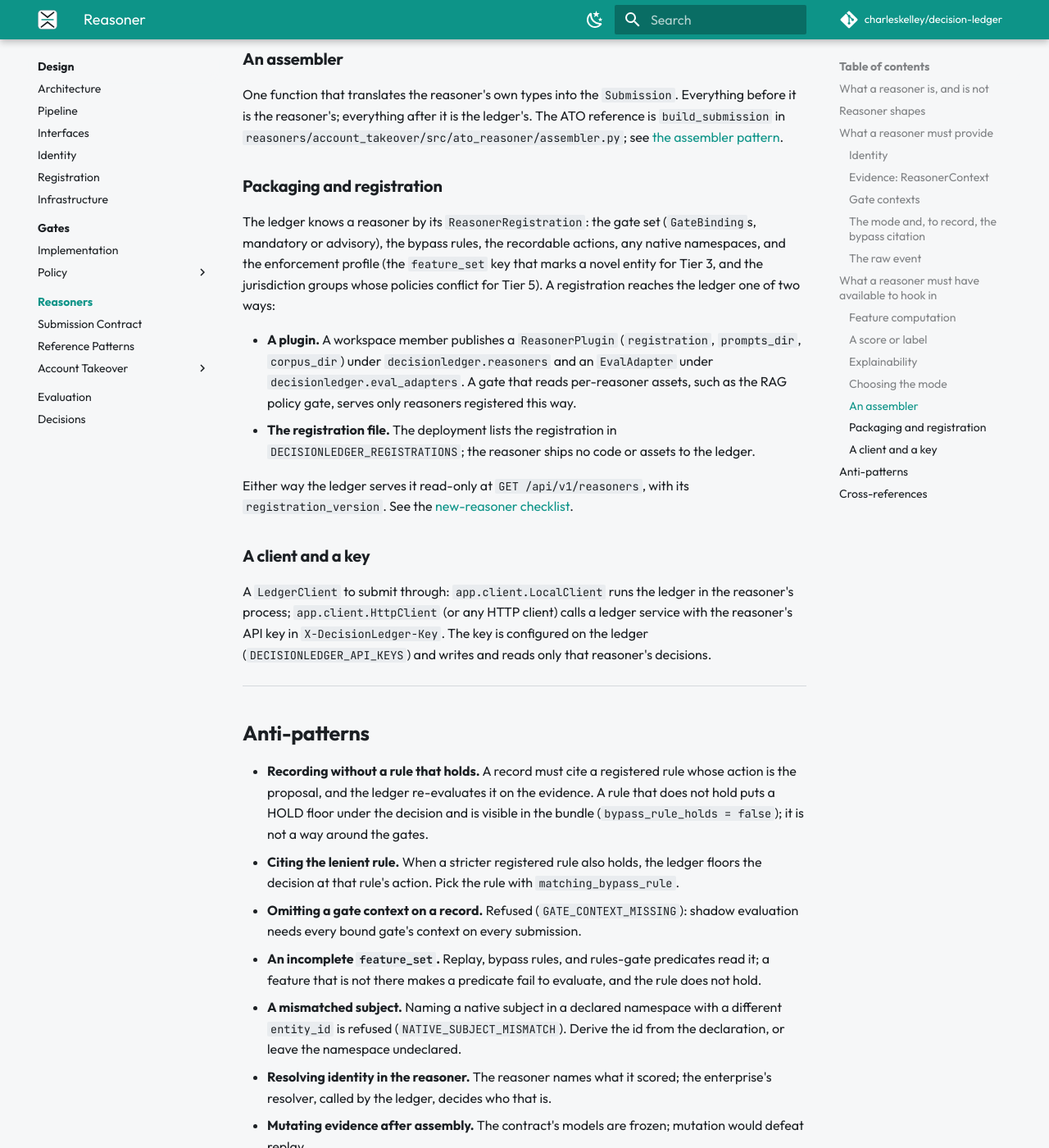
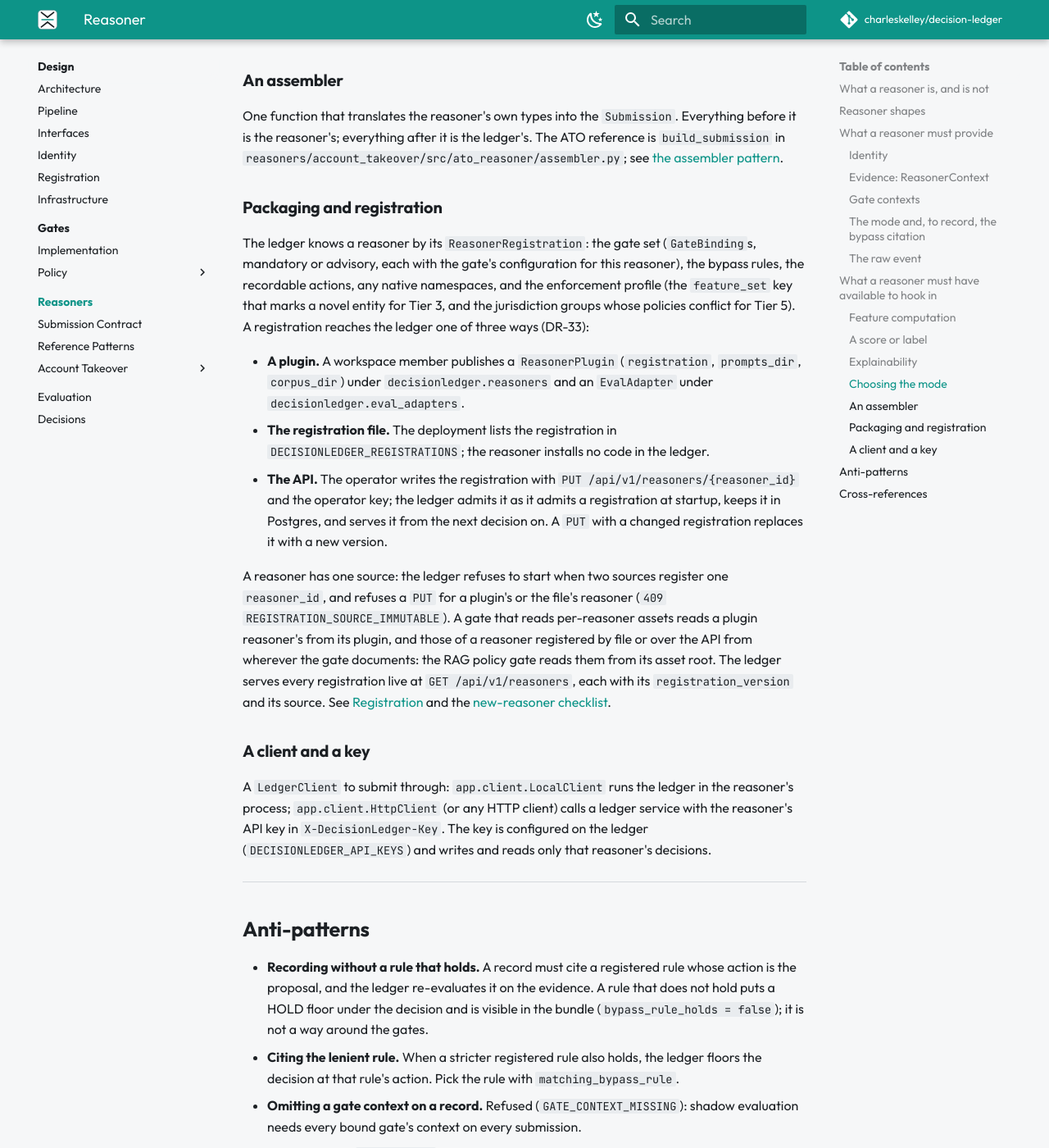
Before and after one commit to charleskelley/decision-ledger, an MkDocs documentation site: the page built from docs/design/reasoners/index.md, in a window 1280 px wide and 1400 px high, scrolled down 4415 px. Shown: the whole window at 82% size. Built offline with MkDocs 1.6.1 and Material for MkDocs 9.7.7, drawn with Linux system fonts in a browser that asks for light colours; comment, search, counter and statistics services are not loaded; some of the changed text lies outside the part shown.

Commit message:
docs: the registration story names its three sources and the live registry
The reasoner overview's packaging section, untouched since DR-31, said a
registration reaches the ledger one of two ways and is served read-only,
and that a gate reading per-reasoner assets serves only plugin reasoners.
It now gives DR-33's three sources (a plugin, the deployment's
registration file, and PUT /api/v1/reasoners/{reasoner_id} with the
operator key), one source per reasoner, the live registry serving each
registration with its version and source from the next decision on, and
the RAG policy gate reading the prompts and corpus of a reasoner
registered by file or over the API from its asset root; its introduction
counts the six members that ship. The interfaces page follows DR-33 in
its registration section (the three sources, the live registry, the
binding's config in the gates row), its gate seam (binding_config_model;
a write refused by ReasonerScope), its API surface (the PUT route and its
problem codes; the operator key registers reasoners and submits no
decision), and its exception table (GateConfigError; how a refusal
surfaces on a write). The submission contract points at the reference
patterns, says a PUT is served from the next decision on, composes the
registrations written over the API in LocalClient.from_settings, and no
longer counts the stub as a second reasoner.

```diff
--- a/docs/design/reasoners/index.md
+++ b/docs/design/reasoners/index.md
@@ -10,12 +10,14 @@ never imports a reasoner (DR-26, DR-31).
 
 A reasoner in this repository is a uv workspace member under
 `reasoners/<name>/` that publishes its registration through a
-`decisionledger.reasoners` entry point. Two ship here: the reference
-reasoner `reasoners/account_takeover/` (import package `ato_reasoner`) and
-the documented example `reasoners/example/` (import package
-`example_reasoner`). A reasoner that runs elsewhere, in any language,
-registers through the deployment's registration file instead and submits
-over HTTP.
+`decisionledger.reasoners` entry point. Six ship here: the reference
+reasoner `reasoners/account_takeover/` (import package `ato_reasoner`), the
+one domain reasoner; the documented example `reasoners/example/` (import
+package `example_reasoner`); and four mocks, one per
+[reference reasoner pattern](patterns.md), which demonstrate the contracts
+on imaginary domains. A reasoner that runs elsewhere, in any language,
+registers through the deployment's registration file or over the API
+instead, and submits over HTTP.
 
 This page covers the **abstract** picture: what a reasoner can be, and what
 it must provide or have available to hook in. The contract itself, field by
@@ -193,24 +195,35 @@ is the ledger's. The ATO reference is `build_submission` in
 ### Packaging and registration
 
 The ledger knows a reasoner by its `ReasonerRegistration`: the gate set
-(`GateBinding`s, mandatory or advisory), the bypass rules, the recordable
-actions, any native namespaces, and the enforcement profile (the
-`feature_set` key that marks a novel entity for Tier 3, and the
-jurisdiction groups whose policies conflict for Tier 5). A registration
-reaches the ledger one of two ways:
+(`GateBinding`s, mandatory or advisory, each with the gate's configuration
+for this reasoner), the bypass rules, the recordable actions, any native
+namespaces, and the enforcement profile (the `feature_set` key that marks a
+novel entity for Tier 3, and the jurisdiction groups whose policies
+conflict for Tier 5). A registration reaches the ledger one of three ways
+(DR-33):
 
 - **A plugin.** A workspace member publishes a `ReasonerPlugin`
   (`registration`, `prompts_dir`, `corpus_dir`) under
   `decisionledger.reasoners` and an `EvalAdapter` under
-  `decisionledger.eval_adapters`. A gate that reads per-reasoner assets,
-  such as the RAG policy gate, serves only reasoners registered this way.
+  `decisionledger.eval_adapters`.
 - **The registration file.** The deployment lists the registration in
-  `DECISIONLEDGER_REGISTRATIONS`; the reasoner ships no code or assets to
-  the ledger.
+  `DECISIONLEDGER_REGISTRATIONS`; the reasoner installs no code in the
+  ledger.
+- **The API.** The operator writes the registration with
+  `PUT /api/v1/reasoners/{reasoner_id}` and the operator key; the ledger
+  admits it as it admits a registration at startup, keeps it in Postgres,
+  and serves it from the next decision on. A `PUT` with a changed
+  registration replaces it with a new version.
 
-Either way the ledger serves it read-only at `GET /api/v1/reasoners`, with
-its `registration_version`. See the
-[new-reasoner checklist](reasoner-handoff.md#new-reasoner-checklist).
+A reasoner has one source: the ledger refuses to start when two sources
+register one `reasoner_id`, and refuses a `PUT` for a plugin's or the
+file's reasoner (`409 REGISTRATION_SOURCE_IMMUTABLE`). A gate that reads
+per-reasoner assets reads a plugin reasoner's from its plugin, and those of
+a reasoner registered by file or over the API from wherever the gate
+documents: the RAG policy gate reads them from its asset root. The ledger
+serves every registration live at `GET /api/v1/reasoners`, each with its
+`registration_version` and its source. See [Registration](../registration.md)
+and the [new-reasoner checklist](reasoner-handoff.md#new-reasoner-checklist).
 
 ### A client and a key
 
```
Also changed, not shown: docs/design/core.md (+24 -14 lines), docs/design/reasoners/reasoner-handoff.md (+14 -9 lines).
